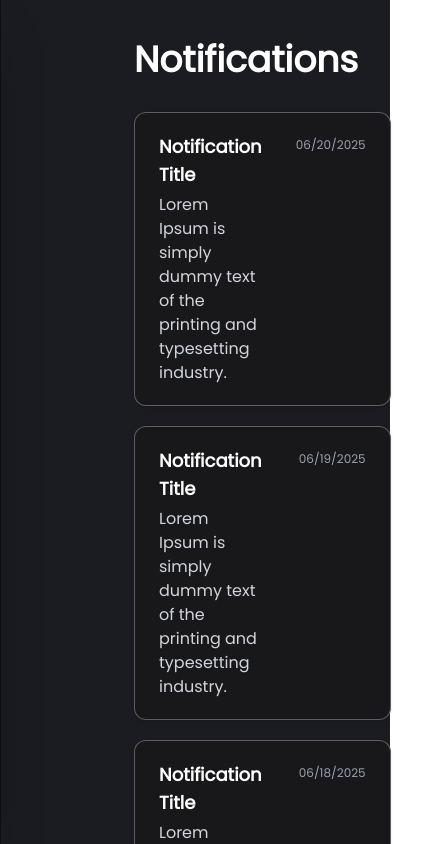
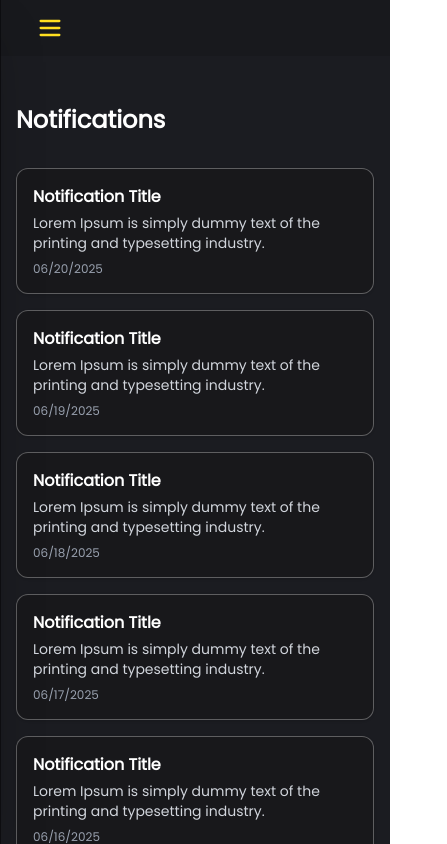
Before and after one commit to ShawnMayol/explain-my-bills, a React (Vite) app in the folder frontend/: page /notifications in a window 390 px wide. Shown: the top 844 px of the page, 447 px wide, since content can reach past the window. Built offline with nearby package versions, Linux system fonts and the light colour scheme; no server answers; sample sign-in values are in the browser's storage.

Commit message:
feat: update NotificationsPage for mobile responsiveness

```diff
--- a/frontend/src/pages/NotificationsPage.jsx
+++ b/frontend/src/pages/NotificationsPage.jsx
@@ -1,5 +1,6 @@
-import React from "react";
+import React, { useState } from "react";
 import Sidebar from "../components/Sidebar";
+import { HiOutlineMenu } from "react-icons/hi";
 
 const notifications = [
     {
@@ -35,29 +36,46 @@ const notifications = [
 ];
 
 export default function NotificationsPage() {
+    const [sidebarOpen, setSidebarOpen] = useState(false);
+
     return (
-        <div className="flex h-screen w-screen bg-[#1B1C21] text-white">
-            <Sidebar />
-            <main className="ml-[20%] flex-1 flex flex-col min-h-screen px-14 py-10">
-                <h1 className="text-4xl font-bold mb-8 text-white">
+        <div className="relative flex h-screen w-screen bg-[#1B1C21] text-white overflow-hidden">
+            <Sidebar
+                isOpen={sidebarOpen}
+                onClose={() => setSidebarOpen(false)}
+            />
+
+            <div
+                className={`fixed top-0 left-0 right-0 z-30 md:hidden flex items-center h-12 px-4 py-7 transition-colors duration-300 bg-black/10`}
+            >
+                <button
+                    className="text-yellow-300 hover:text-white cursor-pointer ps-5"
+                    onClick={() => setSidebarOpen(true)}
+                >
+                    <HiOutlineMenu className="w-7 h-7" />
+                </button>
+            </div>
+
+            <main className="w-full md:ml-[20%] flex-1 flex flex-col min-h-screen px-4 md:px-14 py-10 mt-16 md:mt-0 overflow-y-auto">
+                <h1 className="text-2xl md:text-4xl font-bold mb-8 text-white">
                     Notifications
                 </h1>
-                <div className="flex flex-col gap-5">
+                <div className="flex flex-col gap-4 md:gap-5">
                     {notifications.map((notif, idx) => (
                         <div
                             key={idx}
-                            className="bg-zinc-900 border border-white/30 rounded-xl px-6 py-5 flex flex-col shadow"
+                            className="bg-zinc-900 border border-white/30 rounded-xl px-4 md:px-6 py-4 md:py-5 flex flex-col shadow"
                         >
-                            <div className="flex justify-between items-start">
-                                <div>
-                                    <span className="font-bold text-white text-lg">
+                            <div className="flex flex-col md:flex-row justify-between items-start">
+                                <div className="flex-1">
+                                    <span className="font-bold text-white text-base md:text-lg">
                                         {notif.title}
                                     </span>
-                                    <p className="text-gray-300 text-base mt-1">
+                                    <p className="text-gray-300 text-sm md:text-base mt-1">
                                         {notif.message}
                                     </p>
                                 </div>
-                                <div className="text-xs text-gray-400 mt-1 ml-6 min-w-[80px] text-right">
+                                <div className="text-xs text-gray-400 mt-2 md:mt-1 md:ml-6 min-w-[80px] text-left md:text-right">
                                     {notif.date}
                                 </div>
                             </div>
```
